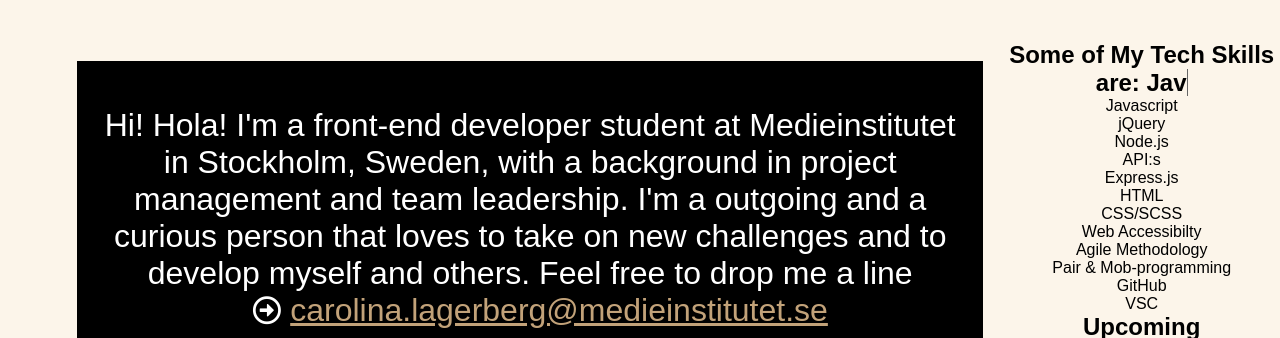
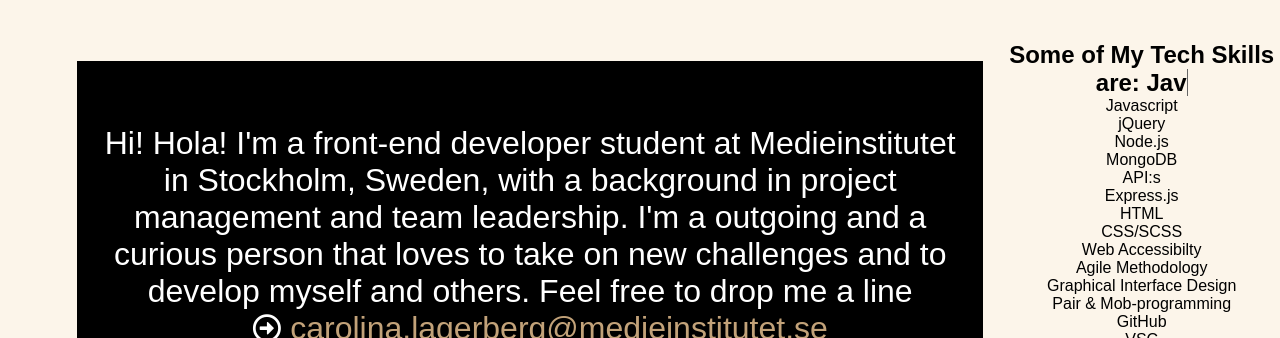
Before and after one commit to CarolinaLag/Portfolio, a website: page index.html in a window 1280 px wide. Shown: the part 461-799 px from the top of the page. Drawn offline with nearby package versions, Linux system fonts and the light colour scheme; a web font is replaced by a local one.

Commit message:
added som content

```diff
--- a/index.html
+++ b/index.html
@@ -79,12 +79,14 @@
             <li>Javascript</li>
             <li>jQuery</li>
             <li>Node.js</li>
+            <li>MongoDB</li>
             <li>API:s</li>
             <li>Express.js</li>
             <li>HTML</li>
             <li>CSS/SCSS</li>
             <li>Web Accessibilty</li>
             <li>Agile Methodology</li>
+            <li>Graphical Interface Design</li>
             <li>Pair & Mob-programming</li>
             <li>GitHub</li>
             <li>VSC</li>
```
